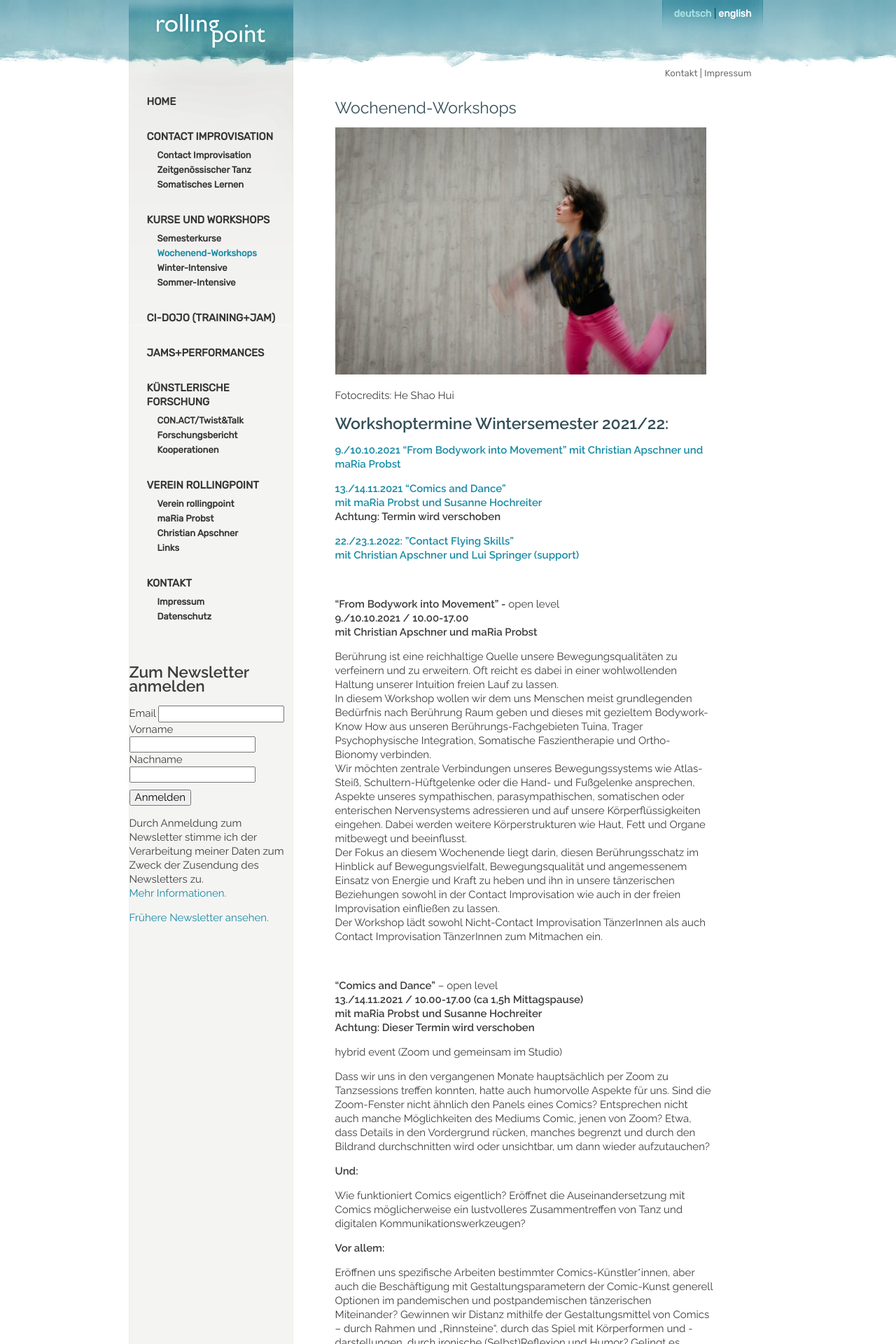
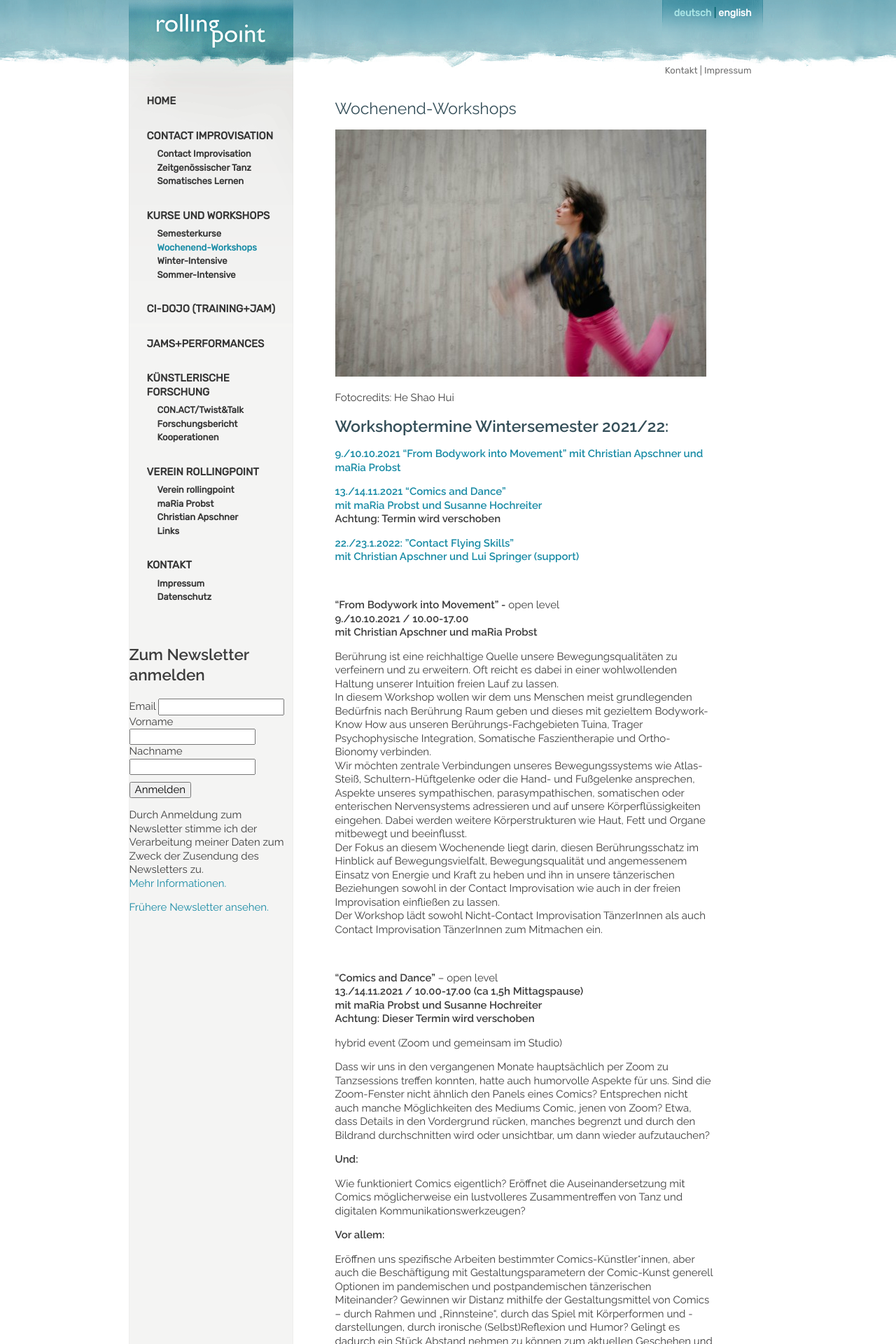
Before and after one commit to manulari/rollingpointat, a Jekyll site: the page built from _pages_de/workshops.md, in a window 1280 px wide. Shown: the top 1920 px of the page at 70% size. Built offline with Jekyll 4.4.1, drawn with Linux system fonts in a browser that asks for light colours; comment, search, counter and statistics services are not loaded; some of the changed text lies outside the part shown.

Commit message:
css changes

```diff
--- a/_pages_de/workshops.md
+++ b/_pages_de/workshops.md
@@ -108,7 +108,7 @@ IBAN:AT54 3200 0000 1701 2717, BIC: RLNWATWW, Verein rollingpoint, einzahlen.
 
 Fotocredit: Laurent Ziegler
 
-### **\_\_\_\_\_\_\_\_\_\_\_\_\_\_\_\_\_\_\_\_\_\_\_\_\_\_\_\_\_\_\_\_\_\_\_\_\_\_\_\_\_\_\_\_\_\_\_\_\_\_\_\_\_\_\_\__**
+___
 
 ### **ARCHIV(Auswahl):**
 
--- a/_sass/contentStyle.scss
+++ b/_sass/contentStyle.scss
@@ -5,23 +5,42 @@
 
 @mixin unscoped {
 body {
-  font-family: 'Raleway', monospace;
-  color: $color-main;
-  font-family: $font-main;
+  font-family: 'Raleway', sans-serif;
+  color: #3d3d3d;
   font-size: 15px;
-  line-height: 20px;
+  line-height: 1.3;
 }
 }
 
 @mixin maincontent {
 
 
-code { color: $extra-emph-color; font-weight: bold; font-family: inherit; }
+h1, h2, h3 {
+	color: #354f59;
+	font-weight: normal;
+}
+
+h1 {
+	font-size: 23px;
+//	line-height: 27px;
+}
+h2 {
+	font-size: 21px;
+//	line-height: 25px;
+}
+h3 {
+	font-size: 19px;
+  font-weight: $f-bold;
+//	line-height: 23px;
+}
+
+
+
+code { color: $extra-emph-color; font-weight: $f-bold; font-family: inherit; }
 blockquote {
-  //background-color: $flash-color;
   margin: 30px 0px;
   padding: 10px 20px;
-  border: 2px solid $border-color;
+  border: 2px solid #408f9d;
   border-radius: 5px;
 }
 
@@ -43,7 +62,7 @@ div.imglink {
   from, to {
   }
   20% {
-    background-color: $flash-color;
+    background-color: #aae4e5;
   }
 }
 
@@ -53,34 +72,11 @@ table {
 }
 
 td, th {
-  border: 1px solid $border-color;
+  border: 1px solid #408f9d;
   padding: 3px;
 }
 
 
-// begin from old site
-
-
-h1, h2, h3 {
-	color: #354f59;
-  font-family: $font-h;
-	font-weight: normal;
-}
-
-h1 {
-	font-size: 23px;
-	line-height: 27px;
-}
-h2 {
-	font-size: 23px;
-	line-height: 27px;
-}
-h3 {
-	font-size: 21px;
-	line-height: 25px;
-}
-
-// end from old site
 
 
 }
--- a/_sass/oldmain.scss
+++ b/_sass/oldmain.scss
@@ -1,84 +1,4 @@
-/* Styling, colors, fonts of menu, impressum, etc */
-
-#menu nav {
-  font-family: 'Rubik', sans-serif;
-  font-weight: 600;
-	color: #353535;
-
-  > ul {
-    > li > a {
-      font-size: 15px;
-    }
-    > li > ul > li > a {
-      font-size: 13px;
-    }
-  }
-  .menu_active {
-	  color: #1a8ca6;
-  }
-
-  a:hover {
-    color: #1a8ca6;
-  }
-
-}
-
-#header {
-  font-family: 'Rubik', sans-serif;
-  font-weight: 600;
-  padding-right: 33px;
-  text-align: right;
-
-  #lang_selector {
-	  color: #fdfdff;
-    font-size: 14px;
-    padding-top: 10px;
-    .lang_active {
-      color: #aae4e5;
-    }
-  }
-
-  #impressum {
-    font-size: 13px;
-    font-weight: 400;
-    color: #717171;
-    margin-top: 65px;
-  }
-
-  a:hover {
-    color: #1a8ca6;
-  }
-
-}
-
-
-
-/* box wrangling, backgrounds */
-
-#menu nav {
-  padding: 0 5px 10px 25px;
-
-  ul {
-    list-style: none;
-    margin: 0;
-  }
-  > ul {
-    padding-left: 0;
-    > li > ul {
-      padding-left: 15px;
-    }
-  }
-
-  > ul > li {
-    margin-bottom: 30px;
-  }
-  > ul > li > ul > li:first-child {
-    margin-top: 6px;
-  }
-
-}
-
-
+/* box wrangling and backgrounds */
 
 #left{
  	background-image: url(seamless_hdr_bg.gif);
--- a/_sass/variables.scss
+++ b/_sass/variables.scss
@@ -1,16 +1,10 @@
-// color for jump target when jumping within page
-$flash-color: #aae4e5;
 
-$link-color: #1a8ca6;
+//$link-color: #1a8ca6;
+$link-color: rgb(26,140,66); //= 0.9*$link-color-multiplied + 0.1*white
 $link-color-multiplied: rgb(0, 127, 156);
 $link-color-hover: #00728c;//#252525;
 
 $extra-emph-color: #800000;
-$border-color: #408f9d;
 
 
-
-
-$font-main: 'Raleway', sans-serif;
-$font-h: 'Raleway', sans-serif;
-$color-main: #3d3d3d;
+$f-bold: 600;
--- a/css/style.scss
+++ b/css/style.scss
@@ -13,3 +13,84 @@
 .maincontent {
   @include maincontent;
 }
+
+
+/* Styling, colors, fonts of menu, impressum, etc */
+
+#menu nav {
+  font-family: 'Rubik', sans-serif;
+  font-weight: $f-bold;
+	color: #353535;
+
+  > ul {
+    > li > a {
+      font-size: 15px;
+    }
+    > li > ul > li > a {
+      font-size: 13px;
+    }
+  }
+  .menu_active {
+	  color: #1a8ca6;
+  }
+
+  a:hover {
+    color: #1a8ca6;
+  }
+
+}
+
+#header {
+  font-family: 'Rubik', sans-serif;
+  font-weight: $f-bold;
+  padding-right: 33px;
+  text-align: right;
+
+  #lang_selector {
+	  color: #fdfdff;
+    font-size: 14px;
+    padding-top: 10px;
+    .lang_active {
+      color: #aae4e5;
+    }
+  }
+
+  #impressum {
+    font-size: 13px;
+    font-weight: 400;
+    color: #717171;
+    margin-top: 65px;
+  }
+
+  a:hover {
+    color: #1a8ca6;
+  }
+
+}
+
+
+
+/* paddings, margins in menu */
+
+#menu nav {
+  padding: 0 5px 10px 25px;
+
+  ul {
+    list-style: none;
+    margin: 0;
+  }
+  > ul {
+    padding-left: 0;
+    > li > ul {
+      padding-left: 15px;
+    }
+  }
+
+  > ul > li {
+    margin-bottom: 30px;
+  }
+  > ul > li > ul > li:first-child {
+    margin-top: 6px;
+  }
+
+}
```
